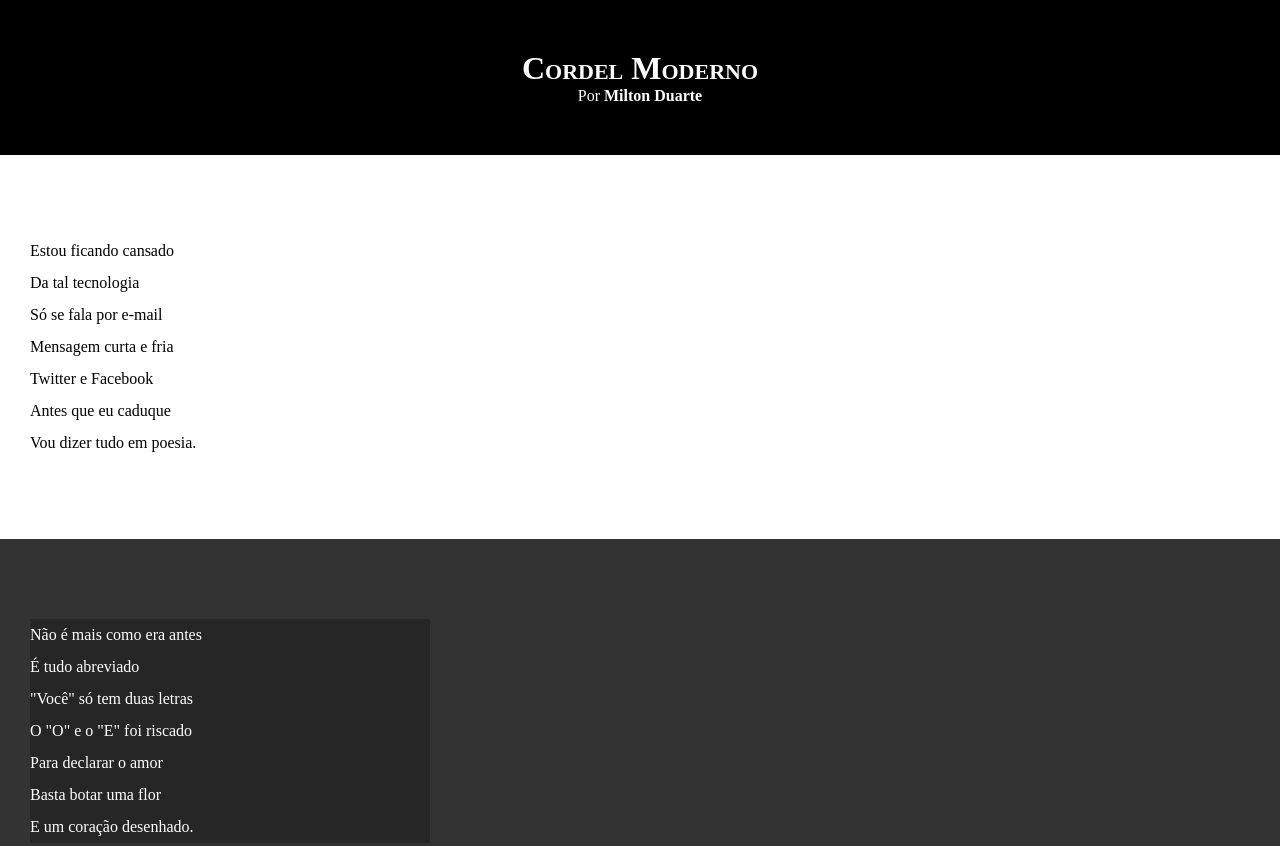
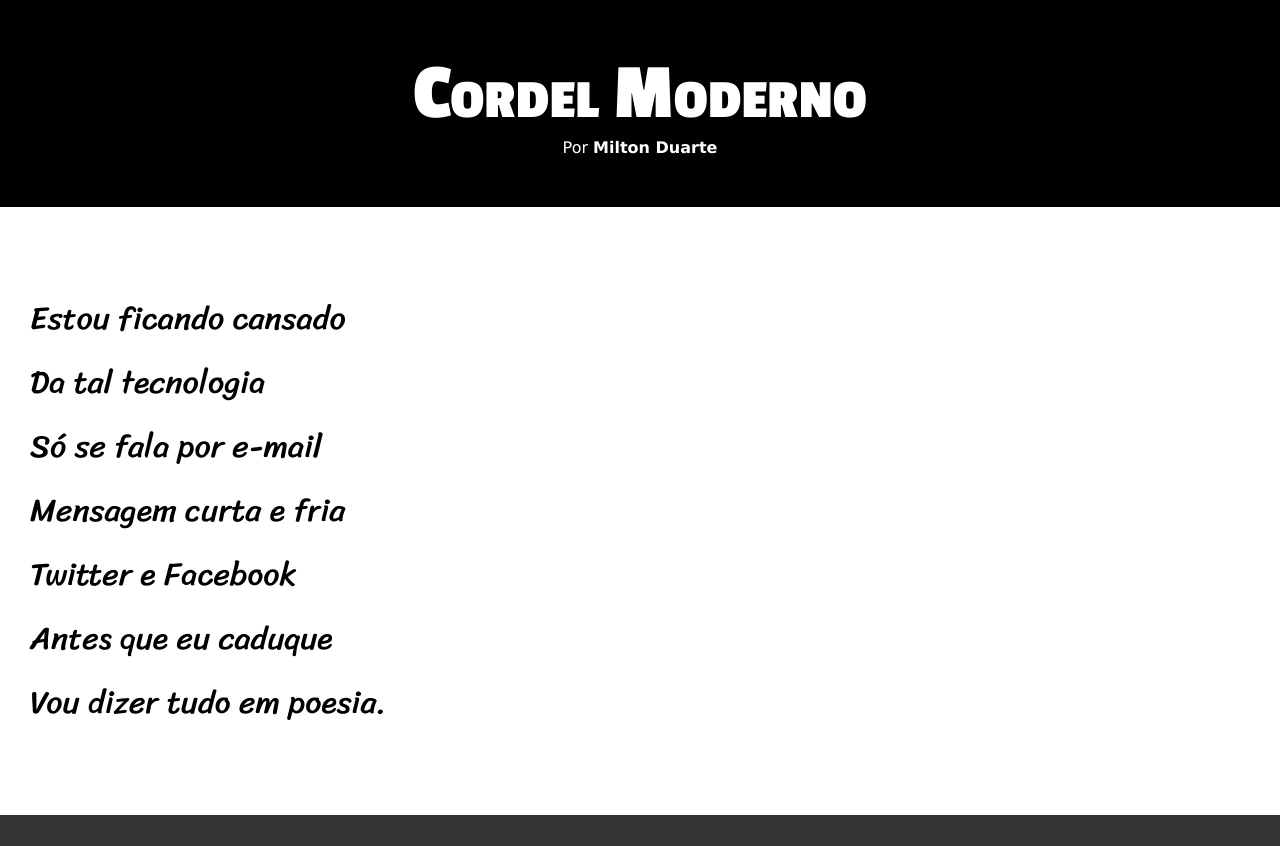
Before and after one commit to lShadowldev/HTML-CSS, a plain HTML site: page Desafios/Ex 12/cordel.html in a window 1280 px wide. Shown: the top 846 px of the page. Drawn offline with Linux system fonts and the light colour scheme.

Commit message:
Update style.css

```diff
--- a/Desafios/Ex 12/estilo/style.css
+++ b/Desafios/Ex 12/estilo/style.css
@@ -1,5 +1,14 @@
 @charset "UTF-8";
 
+@import url('https://fonts.googleapis.com/css2?family=Bebas+Neue&family=Passion+One:wght@400;700;900&family=Work+Sans:ital,wght@0,100..900;1,100..900&display=swap');
+
+@import url('https://fonts.googleapis.com/css2?family=Sriracha&display=swap');
+
+:root {
+    --font1: Verdana, Geneva, Tahoma, sans-serif;
+    --font2: 'Passion One', serif;
+    --font3: 'Sriracha', serif;
+}
 * {
     margin: 0px;
     padding: 0px;
@@ -8,6 +17,7 @@
 html, body {
     min-width: 100vh;
     background-color: darkgray;
+    font-family: var(--font1);
 }
 
 header {
@@ -19,6 +29,8 @@ header {
 header > h1 {
     padding-top: 50px;
     font-variant: small-caps;
+    font-family: var(--font2);
+    font-size: 10vh;
 }
 
 header > p {
@@ -40,6 +52,8 @@ section {
     padding-bottom: 10vh;
     line-height: 2em;
     padding-left: 30px;
+    font-family: var(--font3);
+    font-size: 4vh;
 }
 
 section.normal {
@@ -53,7 +67,8 @@ section.imagem {
 }
 
 section.imagem > p {
-    width: 400px;
+    display: inline-block;
+    padding: 5px;
     background-color: rgba(0, 0, 0, 0.253)
 }
 
```
